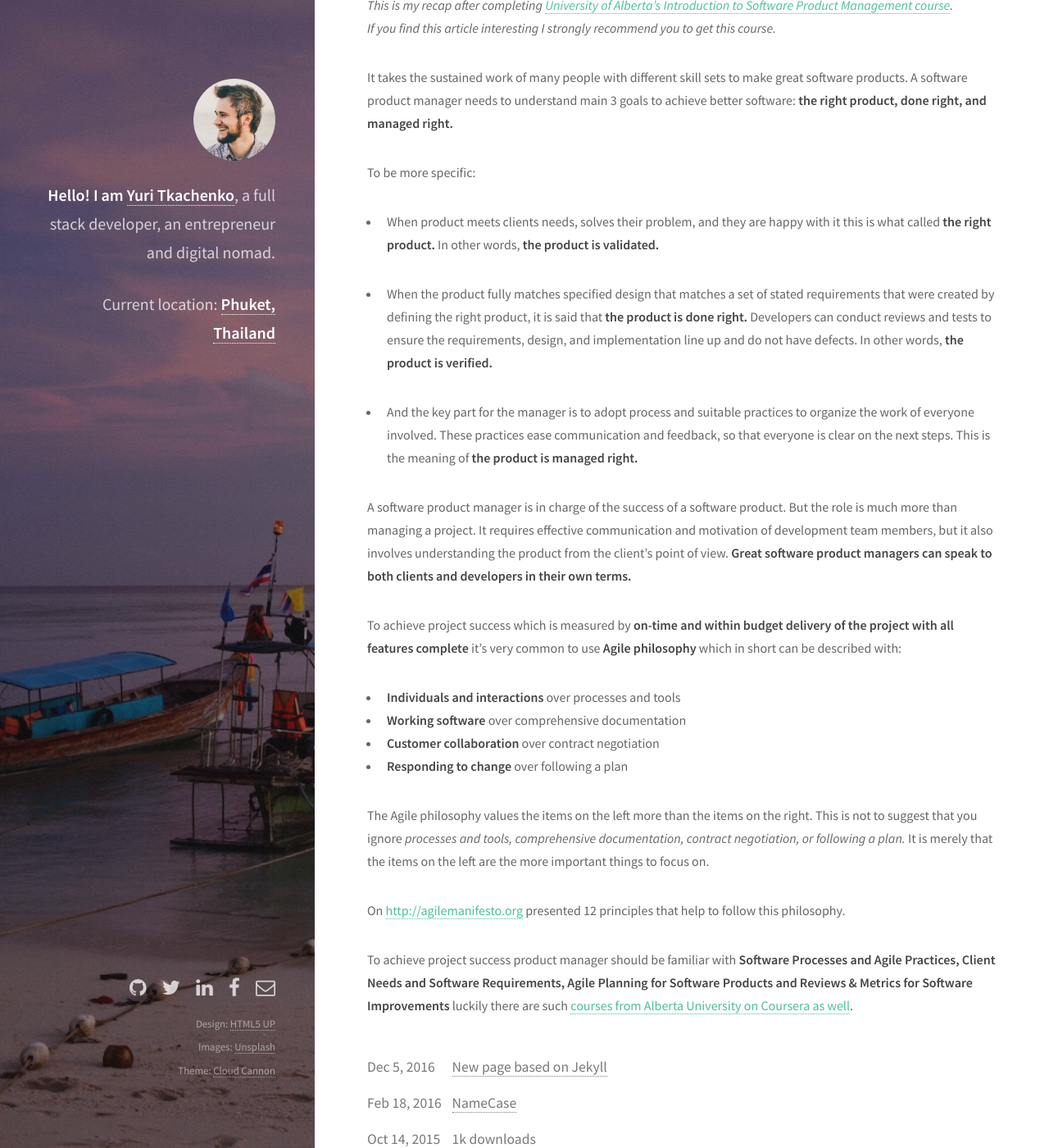
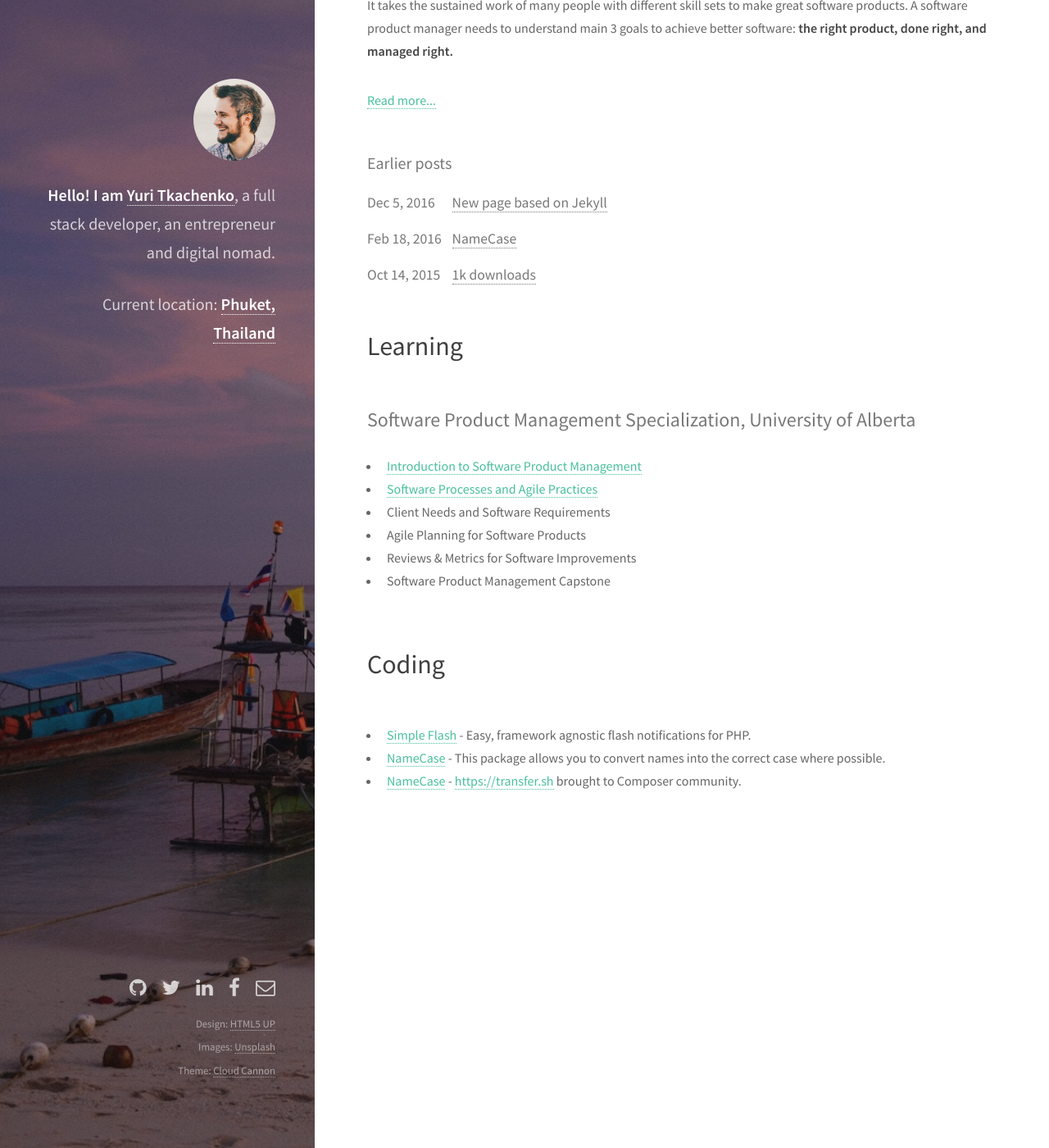
Before and after one commit to tamtamchik/tamtamchik.github.io, a Jekyll site: the page built from index.html, in a window 1280 px wide and 1400 px high, scrolled down 268 px. Shown: the whole window at 82% size. Built offline with Jekyll 4.4.1, drawn with Linux system fonts in a browser that asks for light colours.

Commit message:
better teaser

```diff
--- a/_posts/2016-12-09-intoduction-to-software-management-recap.markdown
+++ b/_posts/2016-12-09-intoduction-to-software-management-recap.markdown
@@ -2,9 +2,6 @@
 layout: post
 title: Introduction to Software Product Management Recap
 ---
-
-_This is my recap after completing [University of Alberta's Introduction to Software Product Management course](https://www.coursera.org/learn/introduction-to-software-product-management).
-If you find this article interesting I strongly recommend you to get this course._
 
 It takes the sustained work of many people with different skill sets to make great software products. A software product manager needs to understand main 3 goals to achieve better software: **the right product, done right, and managed right.**
 
--- a/index.html
+++ b/index.html
@@ -17,12 +17,15 @@ layout: default
           </header>
 
           <section>
-              {{ post.content }}
+              {{ post.excerpt }}
           </section>
+          <p><a href="{{ post.url }}">Read more...</a></p>
       {% endfor %}
   </section>
   <section>
+      <h3>Earlier posts</h3>
       <div class="row">
+
           {% for post in site.posts offset:1 limit:3 %}
 
               <article class="12u 12u(small)">
```
Also changed, not shown: other parts of _posts/2016-12-09-intoduction-to-software-management-recap.markdown (+3 -0 lines).
